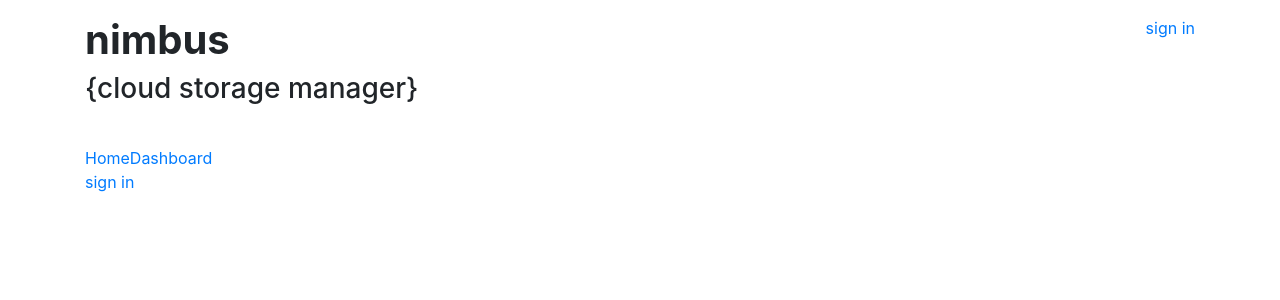
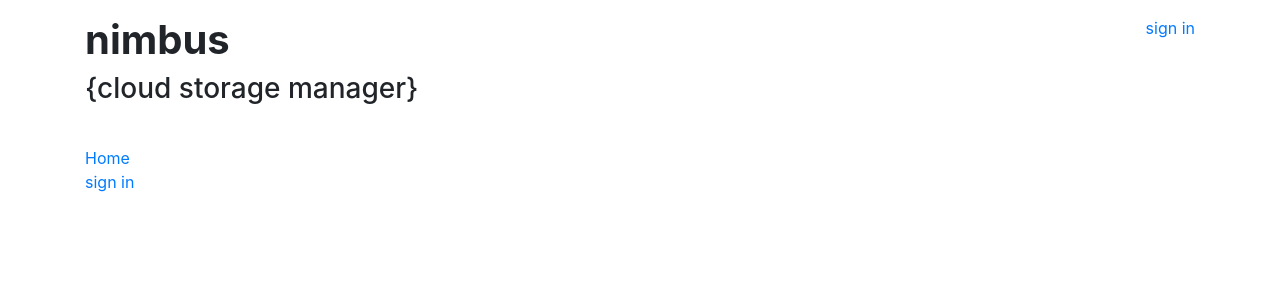
Before and after one commit to hleong25/nimbus-frontend-ng2, an Angular app: page /user in a window 1280 px wide. Shown: the top 300 px of the page. Built offline with nearby package versions, Linux system fonts and the light colour scheme.

Commit message:
fix navigation links if logged in or not

```diff
--- a/src/app/app.component.html
+++ b/src/app/app.component.html
@@ -12,9 +12,9 @@
     </div>
 </header>
 <div id="main" class="container">
-    <nav *ngIf="router.url !== '/user/login'">
+    <nav>
         <a routerLink="/home" rouerLinkActive="active">Home</a>
-        <a routerLink="/dashboard" rouerLinkActive="active">Dashboard</a>
+        <a *ngIf="userService.isLoggedIn()" routerLink="/dashboard" rouerLinkActive="active">Dashboard</a>
     </nav>
     <router-outlet></router-outlet>
 </div>
--- a/src/app/app.component.ts
+++ b/src/app/app.component.ts
@@ -1,5 +1,7 @@
 import { Component } from '@angular/core';
 import { Router } from '@angular/router';
+
+import { UserService } from './user/user.exports';
 
 @Component({
   selector: 'app-root',
@@ -10,7 +12,9 @@ export class AppComponent {
   title = 'nimbus';
   description = '{cloud storage manager}';
 
-  constructor(private router: Router){
-  }
+  constructor(
+    private router: Router,
+    private userService: UserService,
+  ) { }
 
 }
--- a/src/app/user/components/login/login.component.ts
+++ b/src/app/user/components/login/login.component.ts
@@ -1,7 +1,6 @@
 import { Component, OnInit } from '@angular/core';
 import { Router } from '@angular/router';
 
-// import { User } from '../../models/user';
 import { UserService } from '../../services/user.service';
 
 @Component({
--- a/src/app/user/components/user/user.component.html
+++ b/src/app/user/components/user/user.component.html
@@ -1,8 +1,8 @@
 <div class="user">
-    <div *ngIf="!isLoggedIn()"  class="login">
+    <div *ngIf="!userService.isLoggedIn()"  class="login">
         <a routerLink="/user/login" rouerLinkActive="active">sign in</a>
     </div>
-    <div *ngIf="isLoggedIn()" class="logoff">
+    <div *ngIf="userService.isLoggedIn()" class="logoff">
         <span>Welcome {{getUserName()}}</span>
     </div>
 </div>
--- a/src/app/user/components/user/user.component.ts
+++ b/src/app/user/components/user/user.component.ts
@@ -15,13 +15,8 @@ export class UserComponent implements OnInit {
   ngOnInit() {
   }
 
-  isLoggedIn(): boolean {
-    let user = this.userService.getUser();
-    return (user !== null) && (typeof user.userid !== 'undefined')
-  }
-
   getUserName(): string {
-    return this.isLoggedIn() ? this.userService.getUser().name : '';
+    return this.userService.isLoggedIn() ? this.userService.getUser().name : '';
   }
 
 }
--- a/src/app/user/services/user.service.ts
+++ b/src/app/user/services/user.service.ts
@@ -32,6 +32,10 @@ export class UserService {
         })
     }
 
+    isLoggedIn(): boolean {
+        return (this.user !== null) && (typeof this.user.userid !== 'undefined')
+    }
+
     destroy() {
         if (this.user !== null) {
 
```
